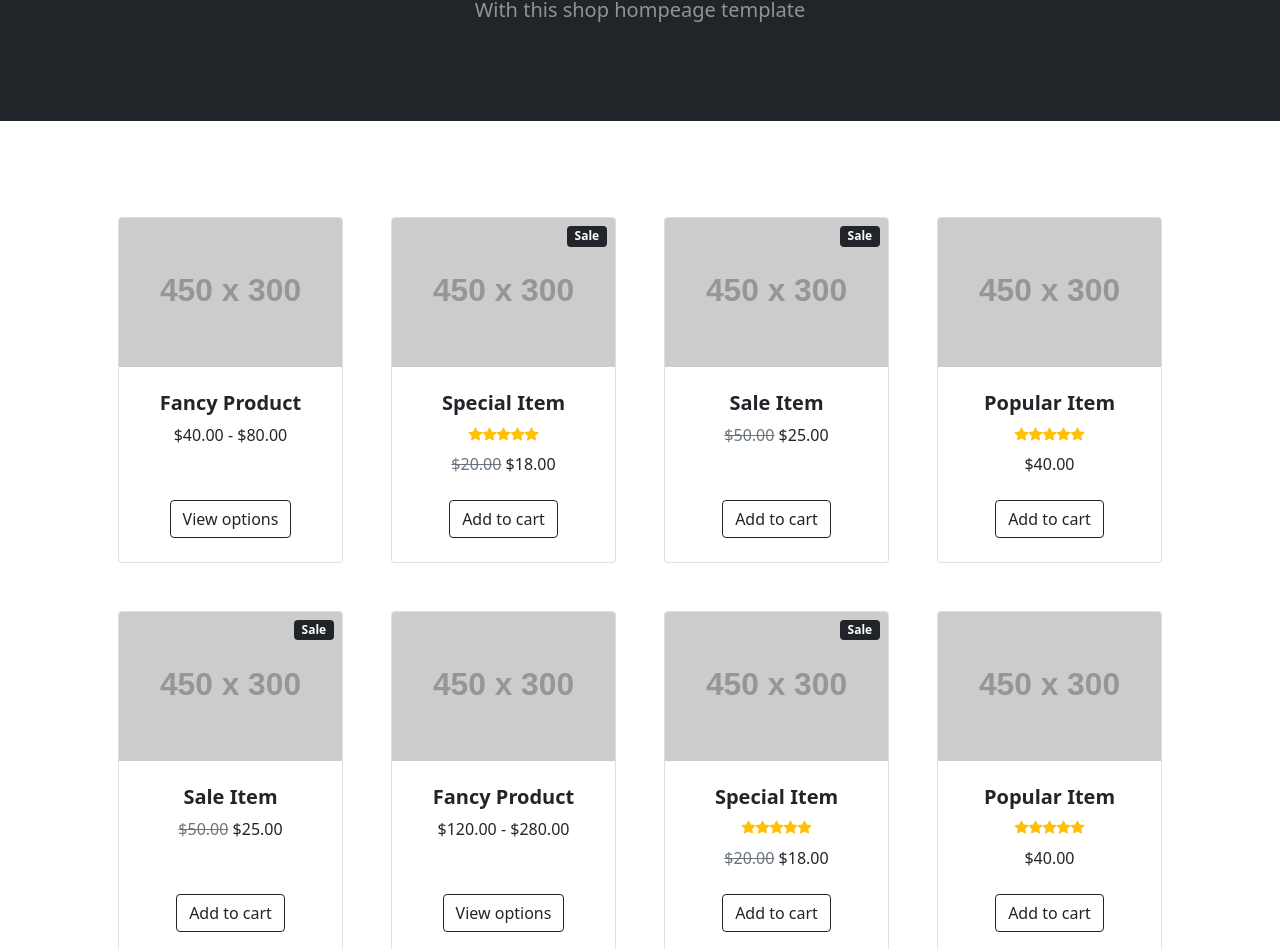
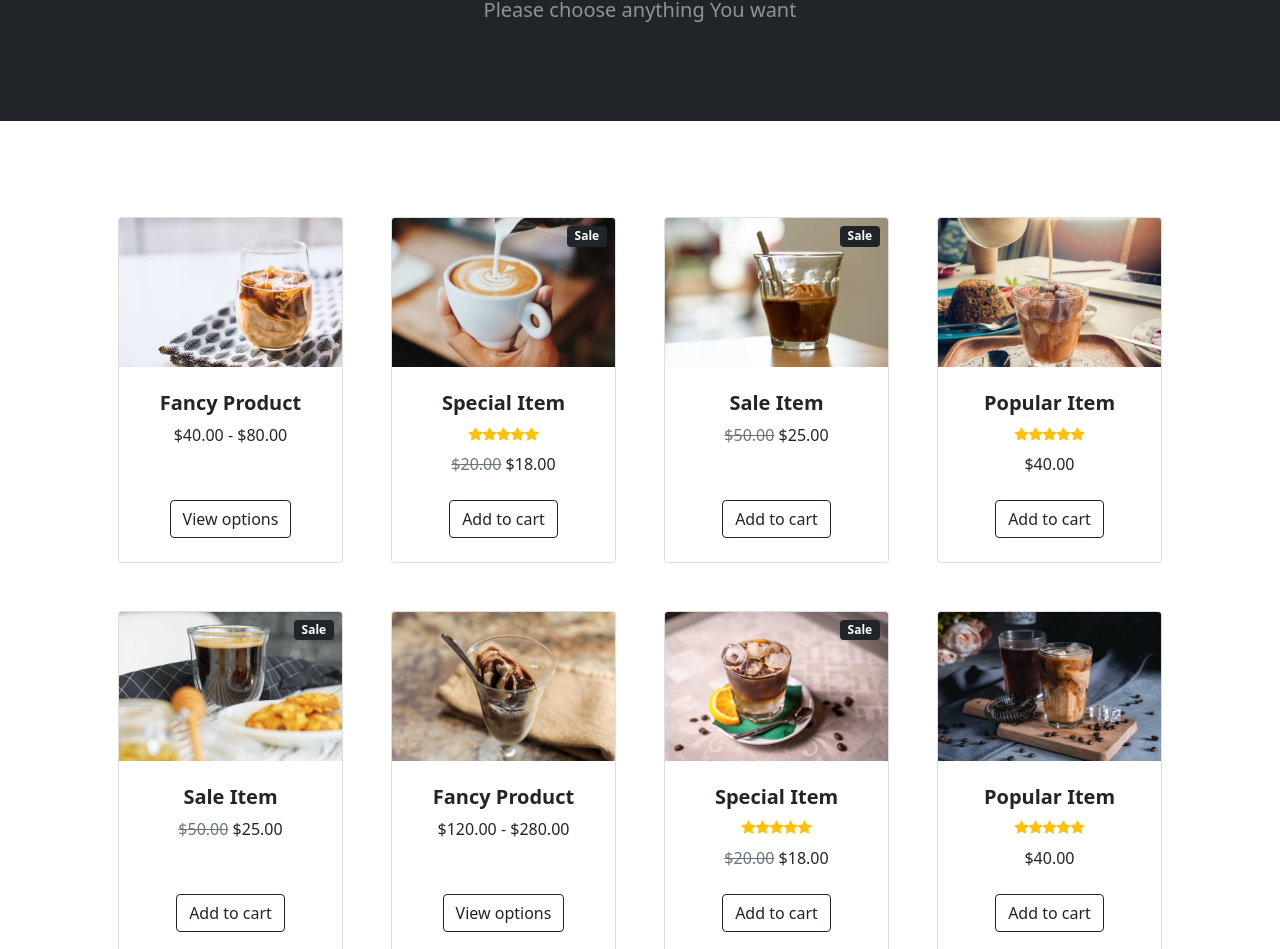
Before and after one commit to janzenfaidiban/sacode-day11-project02, a plain HTML site: page index.html in a window 1280 px wide. Shown: the part 232-1181 px from the top of the page. Drawn offline with nearby package versions, Linux system fonts and the light colour scheme; placeholder pictures from the web are drawn by us.

Commit message:
final project 02

```diff
--- a/index.html
+++ b/index.html
@@ -1,11 +1,12 @@
 <!DOCTYPE html>
 <html lang="en">
+
 <head>
     <meta charset="utf-8" />
     <meta name="viewport" content="width=device-width, initial-scale=1, shrink-to-fit=no" />
     <meta name="description" content="" />
     <meta name="author" content="" />
-        <title>Shop Homepage - Start Bootstrap Template</title>
+    <title>SaCode Coffee Shop</title>
     <!-- Favicon-->
     <link rel="icon" type="image/x-icon" href="assets/favicon.ico" />
     <!-- Bootstrap icons-->
@@ -13,21 +14,27 @@
     <!-- Core theme CSS (includes Bootstrap)-->
     <link href="css/styles.css" rel="stylesheet" />
 </head>
+
 <body>
     <!-- Navigation-->
     <nav class="navbar navbar-expand-lg navbar-light bg-light">
         <div class="container px-4 px-lg-5">
-                <a class="navbar-brand" href="#!">Start Bootstrap</a>
-                <button class="navbar-toggler" type="button" data-bs-toggle="collapse" data-bs-target="#navbarSupportedContent" aria-controls="navbarSupportedContent" aria-expanded="false" aria-label="Toggle navigation"><span class="navbar-toggler-icon"></span></button>
+            <a class="navbar-brand fw-bolder" href="#!">SaCode Coffee Shop</a>
+            <button class="navbar-toggler" type="button" data-bs-toggle="collapse"
+                data-bs-target="#navbarSupportedContent" aria-controls="navbarSupportedContent" aria-expanded="false"
+                aria-label="Toggle navigation"><span class="navbar-toggler-icon"></span></button>
             <div class="collapse navbar-collapse" id="navbarSupportedContent">
                 <ul class="navbar-nav me-auto mb-2 mb-lg-0 ms-lg-4">
                     <li class="nav-item"><a class="nav-link active" aria-current="page" href="#!">Home</a></li>
                     <li class="nav-item"><a class="nav-link" href="#!">About</a></li>
                     <li class="nav-item dropdown">
-                            <a class="nav-link dropdown-toggle" id="navbarDropdown" href="#" role="button" data-bs-toggle="dropdown" aria-expanded="false">Shop</a>
+                        <a class="nav-link dropdown-toggle" id="navbarDropdown" href="#" role="button"
+                            data-bs-toggle="dropdown" aria-expanded="false">Shop</a>
                         <ul class="dropdown-menu" aria-labelledby="navbarDropdown">
                             <li><a class="dropdown-item" href="#!">All Products</a></li>
-                                <li><hr class="dropdown-divider" /></li>
+                            <li>
+                                <hr class="dropdown-divider" />
+                            </li>
                             <li><a class="dropdown-item" href="#!">Popular Items</a></li>
                             <li><a class="dropdown-item" href="#!">New Arrivals</a></li>
                         </ul>
@@ -47,8 +54,8 @@
     <header class="bg-dark py-5">
         <div class="container px-4 px-lg-5 my-5">
             <div class="text-center text-white">
-                    <h1 class="display-4 fw-bolder">Shop in style</h1>
-                    <p class="lead fw-normal text-white-50 mb-0">With this shop hompeage template</p>
+                <h1 class="display-4 fw-bolder">Our Products</h1>
+                <p class="lead fw-normal text-white-50 mb-0">Please choose anything You want</p>
             </div>
         </div>
     </header>
@@ -59,7 +66,7 @@
                 <div class="col mb-5">
                     <div class="card h-100">
                         <!-- Product image-->
-                            <img class="card-img-top" src="https://dummyimage.com/450x300/dee2e6/6c757d.jpg" alt="..." />
+                        <img class="card-img-top" src="assets/products/01.png" alt="..." />
                         <!-- Product details-->
                         <div class="card-body p-4">
                             <div class="text-center">
@@ -71,16 +78,18 @@
                         </div>
                         <!-- Product actions-->
                         <div class="card-footer p-4 pt-0 border-top-0 bg-transparent">
-                                <div class="text-center"><a class="btn btn-outline-dark mt-auto" href="#">View options</a></div>
+                            <div class="text-center"><a class="btn btn-outline-dark mt-auto" href="#">View options</a>
+                            </div>
                         </div>
                     </div>
                 </div>
                 <div class="col mb-5">
                     <div class="card h-100">
                         <!-- Sale badge-->
-                            <div class="badge bg-dark text-white position-absolute" style="top: 0.5rem; right: 0.5rem">Sale</div>
+                        <div class="badge bg-dark text-white position-absolute" style="top: 0.5rem; right: 0.5rem">Sale
+                        </div>
                         <!-- Product image-->
-                            <img class="card-img-top" src="https://dummyimage.com/450x300/dee2e6/6c757d.jpg" alt="..." />
+                        <img class="card-img-top" src="assets/products/02.png" alt="..." />
                         <!-- Product details-->
                         <div class="card-body p-4">
                             <div class="text-center">
@@ -101,16 +110,18 @@
                         </div>
                         <!-- Product actions-->
                         <div class="card-footer p-4 pt-0 border-top-0 bg-transparent">
-                                <div class="text-center"><a class="btn btn-outline-dark mt-auto" href="#">Add to cart</a></div>
+                            <div class="text-center"><a class="btn btn-outline-dark mt-auto" href="#">Add to cart</a>
+                            </div>
                         </div>
                     </div>
                 </div>
                 <div class="col mb-5">
                     <div class="card h-100">
                         <!-- Sale badge-->
-                            <div class="badge bg-dark text-white position-absolute" style="top: 0.5rem; right: 0.5rem">Sale</div>
+                        <div class="badge bg-dark text-white position-absolute" style="top: 0.5rem; right: 0.5rem">Sale
+                        </div>
                         <!-- Product image-->
-                            <img class="card-img-top" src="https://dummyimage.com/450x300/dee2e6/6c757d.jpg" alt="..." />
+                        <img class="card-img-top" src="assets/products/03.png" alt="..." />
                         <!-- Product details-->
                         <div class="card-body p-4">
                             <div class="text-center">
@@ -123,14 +134,15 @@
                         </div>
                         <!-- Product actions-->
                         <div class="card-footer p-4 pt-0 border-top-0 bg-transparent">
-                                <div class="text-center"><a class="btn btn-outline-dark mt-auto" href="#">Add to cart</a></div>
+                            <div class="text-center"><a class="btn btn-outline-dark mt-auto" href="#">Add to cart</a>
+                            </div>
                         </div>
                     </div>
                 </div>
                 <div class="col mb-5">
                     <div class="card h-100">
                         <!-- Product image-->
-                            <img class="card-img-top" src="https://dummyimage.com/450x300/dee2e6/6c757d.jpg" alt="..." />
+                        <img class="card-img-top" src="assets/products/04.png" alt="..." />
                         <!-- Product details-->
                         <div class="card-body p-4">
                             <div class="text-center">
@@ -150,16 +162,18 @@
                         </div>
                         <!-- Product actions-->
                         <div class="card-footer p-4 pt-0 border-top-0 bg-transparent">
-                                <div class="text-center"><a class="btn btn-outline-dark mt-auto" href="#">Add to cart</a></div>
+                            <div class="text-center"><a class="btn btn-outline-dark mt-auto" href="#">Add to cart</a>
+                            </div>
                         </div>
                     </div>
                 </div>
                 <div class="col mb-5">
                     <div class="card h-100">
                         <!-- Sale badge-->
-                            <div class="badge bg-dark text-white position-absolute" style="top: 0.5rem; right: 0.5rem">Sale</div>
+                        <div class="badge bg-dark text-white position-absolute" style="top: 0.5rem; right: 0.5rem">Sale
+                        </div>
                         <!-- Product image-->
-                            <img class="card-img-top" src="https://dummyimage.com/450x300/dee2e6/6c757d.jpg" alt="..." />
+                        <img class="card-img-top" src="assets/products/05.png" alt="..." />
                         <!-- Product details-->
                         <div class="card-body p-4">
                             <div class="text-center">
@@ -172,14 +186,15 @@
                         </div>
                         <!-- Product actions-->
                         <div class="card-footer p-4 pt-0 border-top-0 bg-transparent">
-                                <div class="text-center"><a class="btn btn-outline-dark mt-auto" href="#">Add to cart</a></div>
+                            <div class="text-center"><a class="btn btn-outline-dark mt-auto" href="#">Add to cart</a>
+                            </div>
                         </div>
                     </div>
                 </div>
                 <div class="col mb-5">
                     <div class="card h-100">
                         <!-- Product image-->
-                            <img class="card-img-top" src="https://dummyimage.com/450x300/dee2e6/6c757d.jpg" alt="..." />
+                        <img class="card-img-top" src="assets/products/06.png" alt="..." />
                         <!-- Product details-->
                         <div class="card-body p-4">
                             <div class="text-center">
@@ -191,16 +206,18 @@
                         </div>
                         <!-- Product actions-->
                         <div class="card-footer p-4 pt-0 border-top-0 bg-transparent">
-                                <div class="text-center"><a class="btn btn-outline-dark mt-auto" href="#">View options</a></div>
+                            <div class="text-center"><a class="btn btn-outline-dark mt-auto" href="#">View options</a>
+                            </div>
                         </div>
                     </div>
                 </div>
                 <div class="col mb-5">
                     <div class="card h-100">
                         <!-- Sale badge-->
-                            <div class="badge bg-dark text-white position-absolute" style="top: 0.5rem; right: 0.5rem">Sale</div>
+                        <div class="badge bg-dark text-white position-absolute" style="top: 0.5rem; right: 0.5rem">Sale
+                        </div>
                         <!-- Product image-->
-                            <img class="card-img-top" src="https://dummyimage.com/450x300/dee2e6/6c757d.jpg" alt="..." />
+                        <img class="card-img-top" src="assets/products/07.png" alt="..." />
                         <!-- Product details-->
                         <div class="card-body p-4">
                             <div class="text-center">
@@ -221,14 +238,15 @@
                         </div>
                         <!-- Product actions-->
                         <div class="card-footer p-4 pt-0 border-top-0 bg-transparent">
-                                <div class="text-center"><a class="btn btn-outline-dark mt-auto" href="#">Add to cart</a></div>
+                            <div class="text-center"><a class="btn btn-outline-dark mt-auto" href="#">Add to cart</a>
+                            </div>
                         </div>
                     </div>
                 </div>
                 <div class="col mb-5">
                     <div class="card h-100">
                         <!-- Product image-->
-                            <img class="card-img-top" src="https://dummyimage.com/450x300/dee2e6/6c757d.jpg" alt="..." />
+                        <img class="card-img-top" src="assets/products/08.png" alt="..." />
                         <!-- Product details-->
                         <div class="card-body p-4">
                             <div class="text-center">
@@ -248,7 +266,8 @@
                         </div>
                         <!-- Product actions-->
                         <div class="card-footer p-4 pt-0 border-top-0 bg-transparent">
-                                <div class="text-center"><a class="btn btn-outline-dark mt-auto" href="#">Add to cart</a></div>
+                            <div class="text-center"><a class="btn btn-outline-dark mt-auto" href="#">Add to cart</a>
+                            </div>
                         </div>
                     </div>
                 </div>
@@ -257,11 +276,14 @@
     </section>
     <!-- Footer-->
     <footer class="py-5 bg-dark">
-            <div class="container"><p class="m-0 text-center text-white">Copyright &copy; Your Website 2022</p></div>
+        <div class="container">
+            <p class="m-0 text-center text-white">Copyright &copy; Your Website 2022</p>
+        </div>
     </footer>
     <!-- Bootstrap core JS-->
     <script src="https://cdn.jsdelivr.net/npm/bootstrap@5.1.3/dist/js/bootstrap.bundle.min.js"></script>
     <!-- Core theme JS-->
     <script src="js/scripts.js"></script>
 </body>
+
 </html>
```
Also changed, not shown: assets/products/01.png (added), assets/products/02.png (added), assets/products/03.png (added), assets/products/04.png (added), assets/products/05.png (added), assets/products/06.png (added), assets/products/07.png (added), assets/products/08.png (added). Lines whose indentation alone changed are shown as unchanged.
